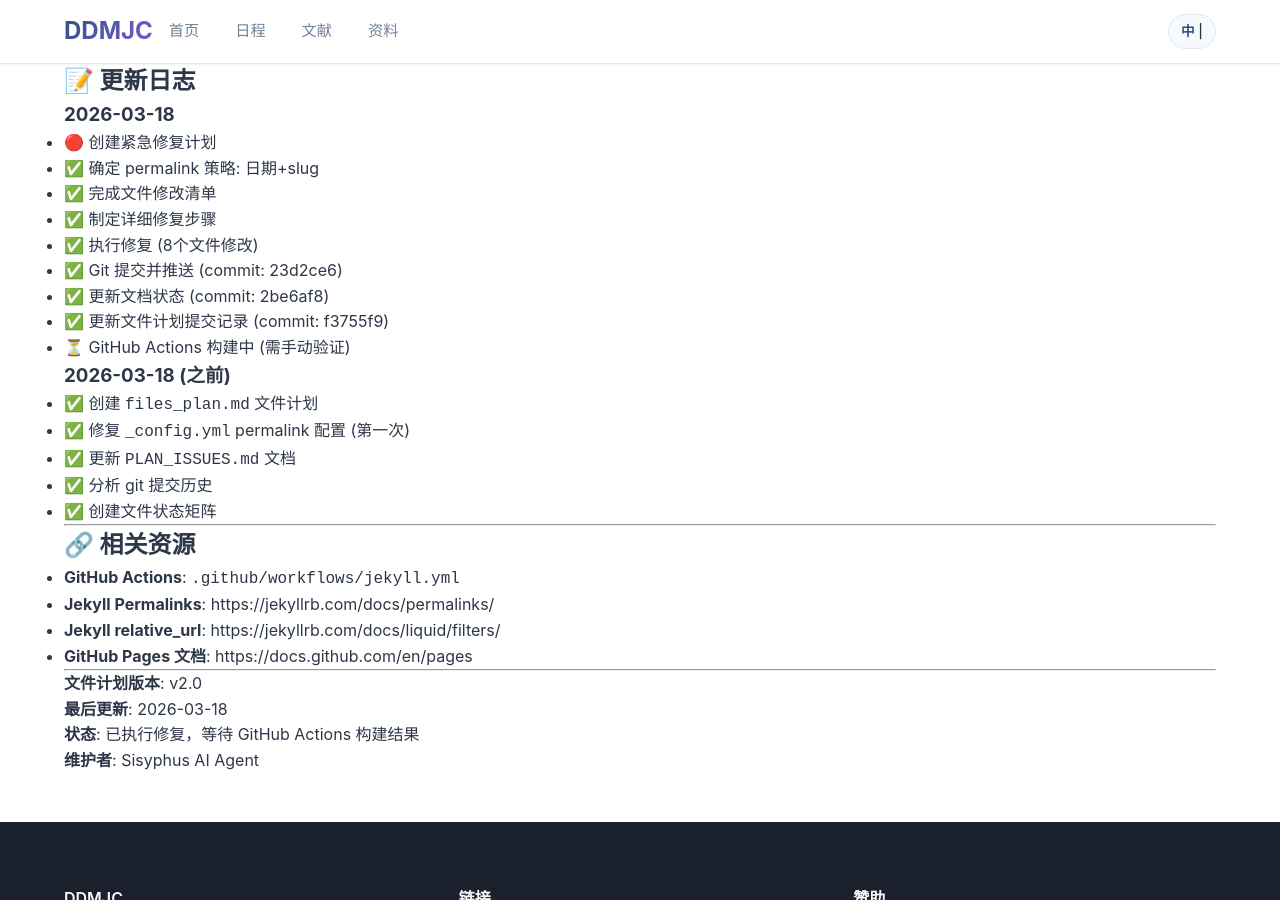
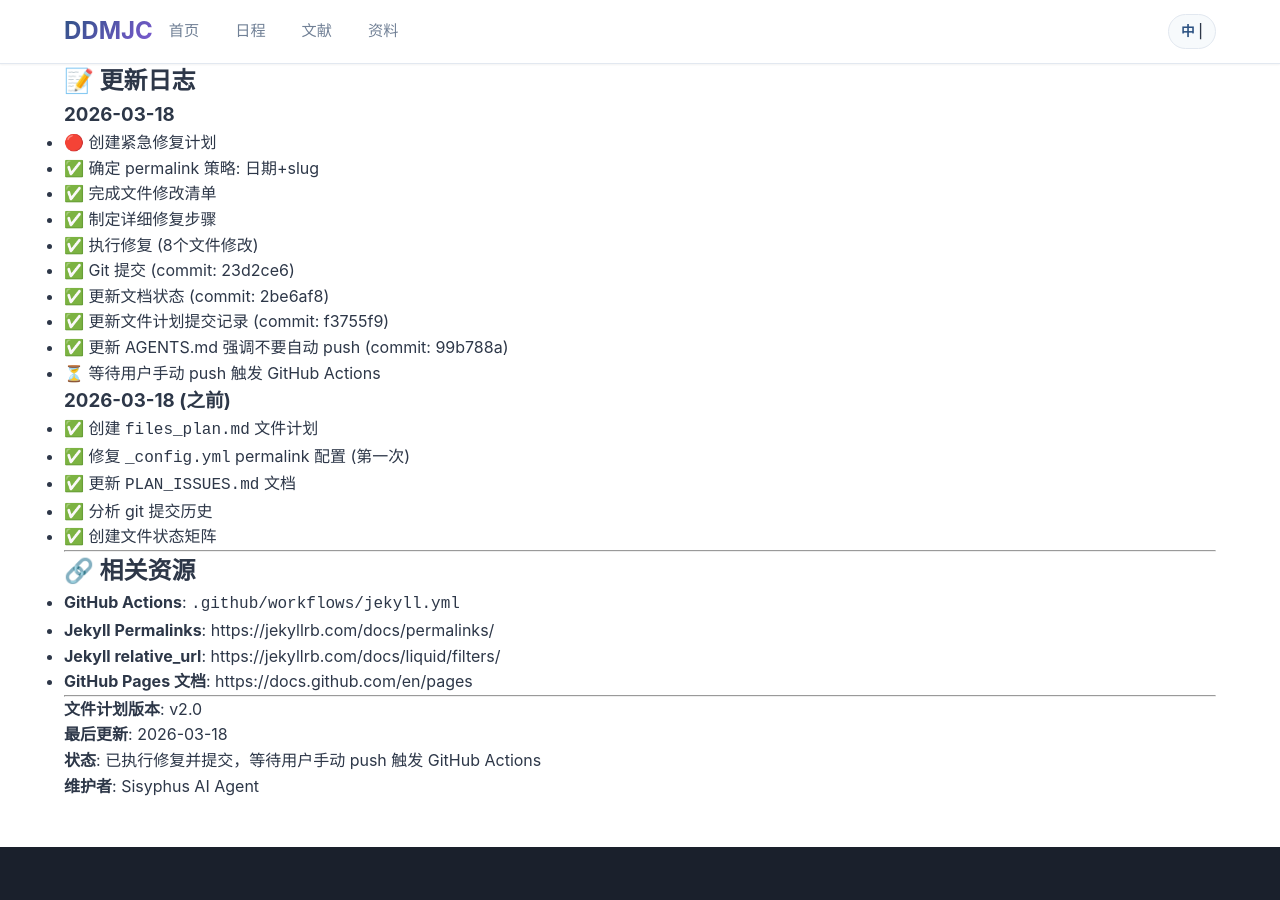
Before and after one commit to DDMJournalClub/DDM_Journal_Club, a Jekyll site: the page built from files_plan.md, in a window 1280 px wide and 900 px high, scrolled down 4665 px. Built offline with Jekyll 4.4.1, drawn with Linux system fonts in a browser that asks for light colours; our own code applies the rules of GitHub Pages for plain Markdown files.

Commit message:
docs: 更新 AGENTS.md - 强调不要自动 push 到远程仓库

```diff
--- a/files_plan.md
+++ b/files_plan.md
@@ -261,10 +261,11 @@
 - ✅ 完成文件修改清单
 - ✅ 制定详细修复步骤
 - ✅ 执行修复 (8个文件修改)
-- ✅ Git 提交并推送 (commit: 23d2ce6)
+- ✅ Git 提交 (commit: 23d2ce6)
 - ✅ 更新文档状态 (commit: 2be6af8)
 - ✅ 更新文件计划提交记录 (commit: f3755f9)
-- ⏳ GitHub Actions 构建中 (需手动验证)
+- ✅ 更新 AGENTS.md 强调不要自动 push (commit: 99b788a)
+- ⏳ 等待用户手动 push 触发 GitHub Actions
 
 ### 2026-03-18 (之前)
 - ✅ 创建 `files_plan.md` 文件计划
@@ -286,5 +287,5 @@
 
 **文件计划版本**: v2.0
 **最后更新**: 2026-03-18
-**状态**: 已执行修复，等待 GitHub Actions 构建结果
+**状态**: 已执行修复并提交，等待用户手动 push 触发 GitHub Actions
 **维护者**: Sisyphus AI Agent
```
Also changed, not shown: AGENTS.md (+1 -0 lines), task_plan.md (+3 -2 lines).
